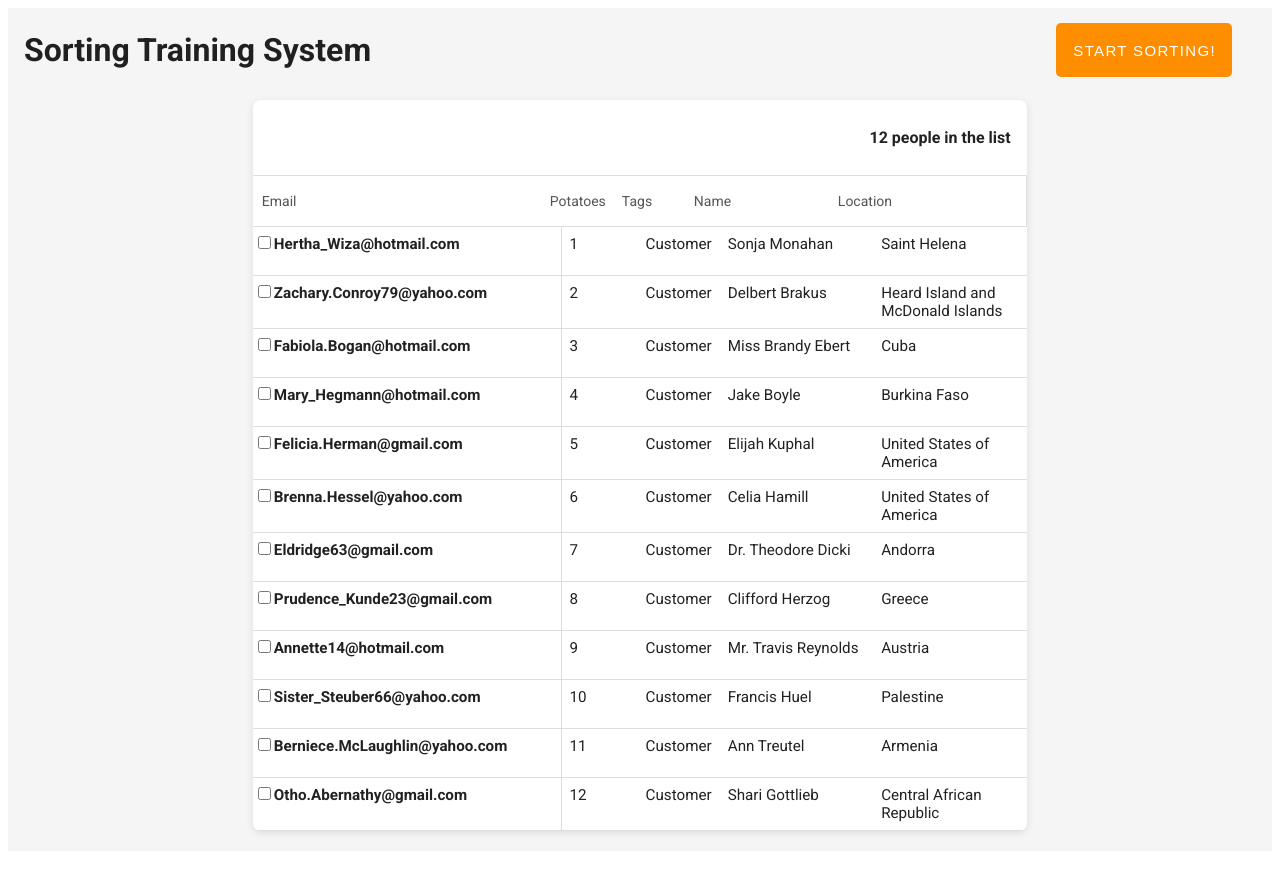
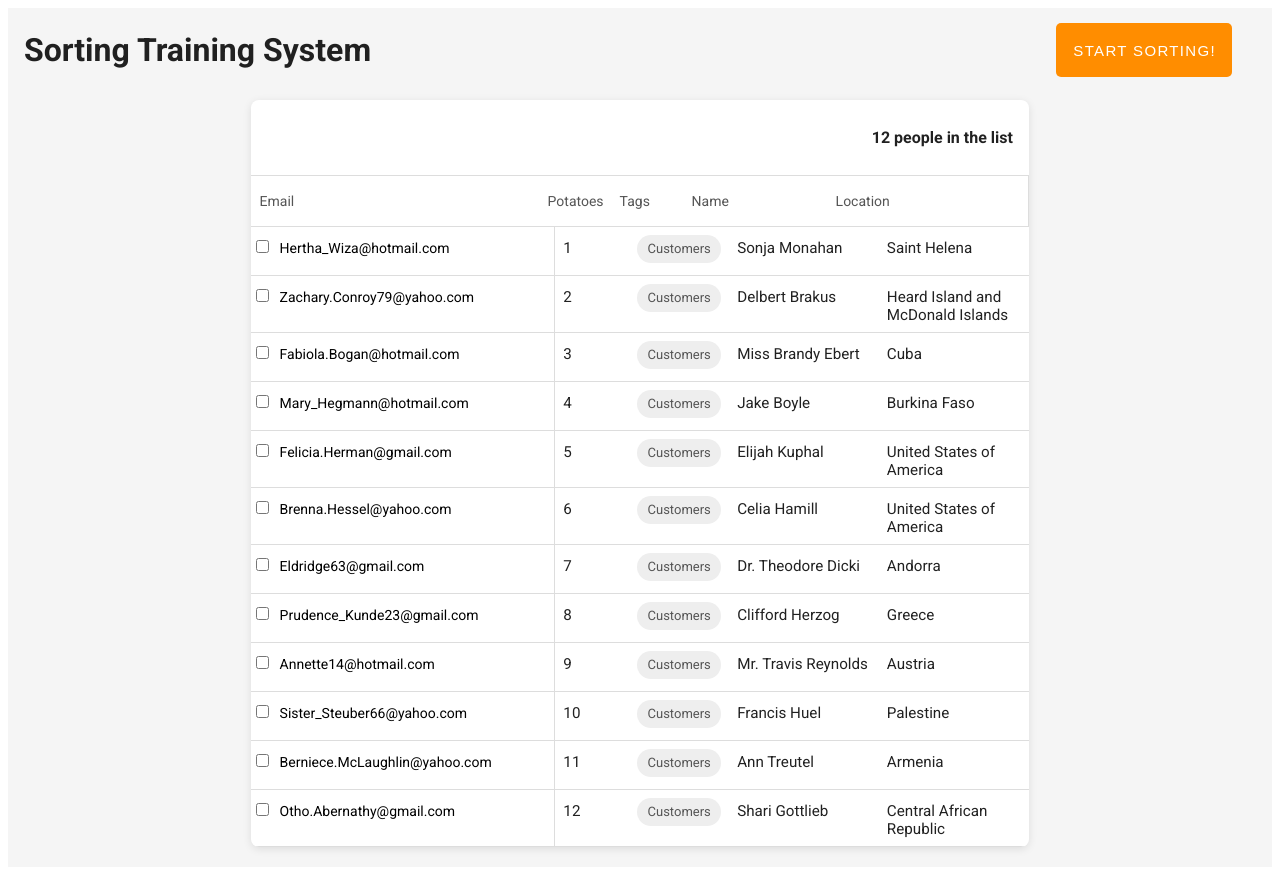
Before and after one commit to Tahmid79/vue-test-project, a Vue app: page / in a window 1280 px wide. Built offline with nearby package versions, Linux system fonts and the light colour scheme.

Commit message:
customer tag

```diff
--- a/src/components/DragTest.vue
+++ b/src/components/DragTest.vue
@@ -46,10 +46,14 @@
                 :value="element.checked"
                 @click="element.checked = !element.checked"
               />
-              <span>{{ element.email }}</span>
+              <span class="email-text">{{ element.email }}</span>
             </td>
             <td class="cell-size" width="10%">{{ element.potatoes }}</td>
-            <td class="cell-size" width="10%">{{ element.tags }}</td>
+            <td class="cell-size" width="10%">
+              <div class="customer-tag">
+                <p class="customer-text">{{ element.tags }}</p>
+              </div>
+            </td>
             <td class="cell-size" width="20%">{{ element.fullName }}</td>
             <td class="cell-size" width="20%">{{ element.location }}</td>
           </tr>
@@ -78,7 +82,7 @@ const generateData = (num: number) => {
       potatoes: potatoesCount,
       fullName: faker.person.fullName(),
       location: faker.location.country(),
-      tags: "Customer",
+      tags: "Customers",
       checked: false
     };
 
@@ -194,6 +198,43 @@ tr:hover {
   padding: 8px;
 }
 
+.email-text{
+  font-family: Roboto;
+  font-size: 14px;
+  font-weight: 400;
+  line-height: 18px;
+  text-align: left;
+  text-underline-position: from-font;
+  text-decoration-skip-ink: none;
+  color: rgba(0, 0, 0, 1);
+  margin-left: 8px;
+}
+
+#email-checkbox{
+}
+
+.customer-tag{
+  width: 84px;
+  height: 28px;
+  gap: 0px;
+  border-radius: 16px;
+  opacity: 0px;
+  background: rgba(238, 238, 238, 1);
+  display: flex;
+}
+
+.customer-text{
+    font-family: Roboto;
+    font-size: 13px;
+    font-weight: 400;
+    line-height: 16px;
+    text-align: center;
+    text-underline-position: from-font;
+    text-decoration-skip-ink: none;
+    color: rgba(85, 85, 85, 1);
+    margin: auto;
+    width: 100%;
+  }
 
 /* Responsive Design */
 @media screen and (max-width: 768px) {
```
